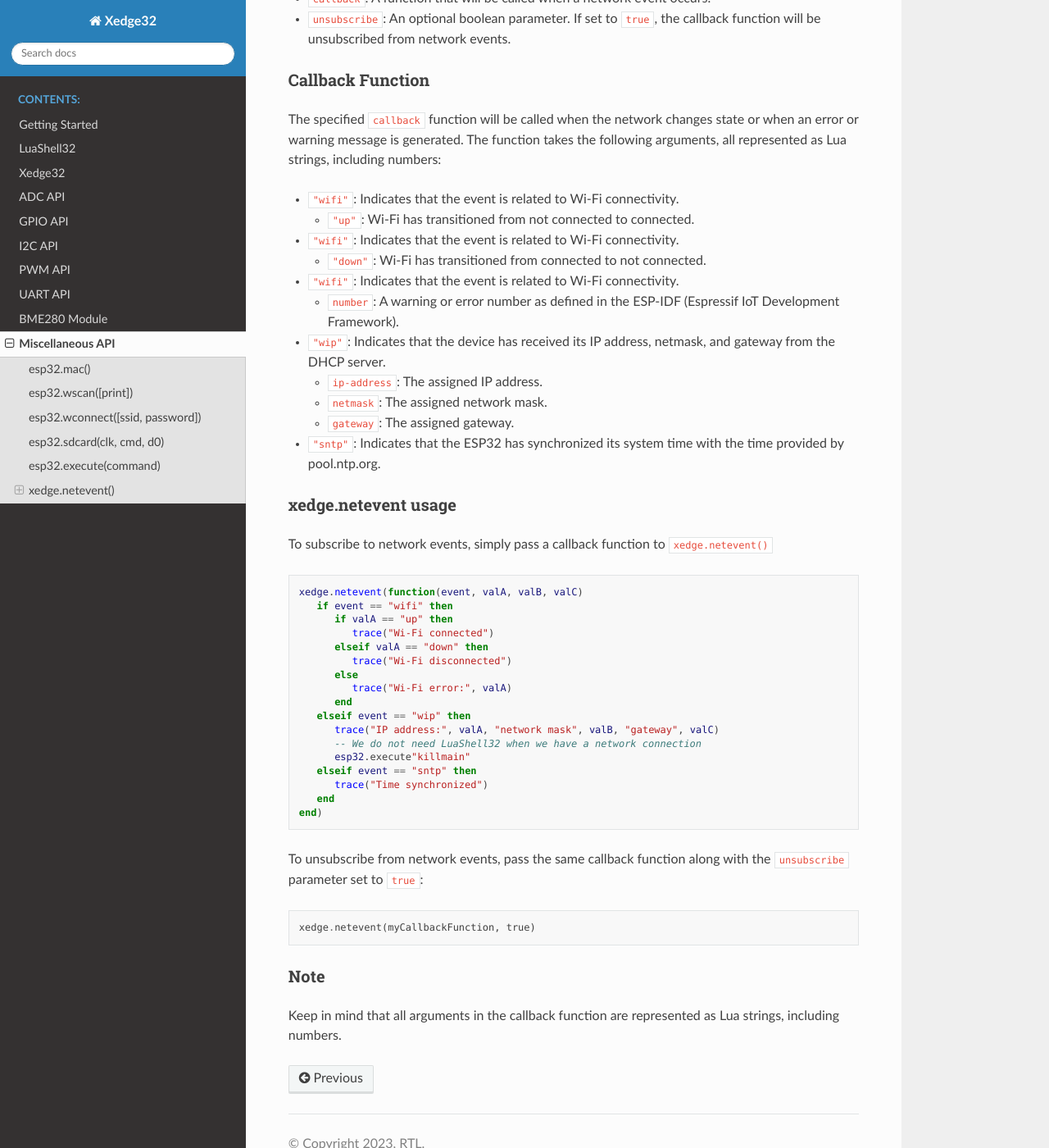
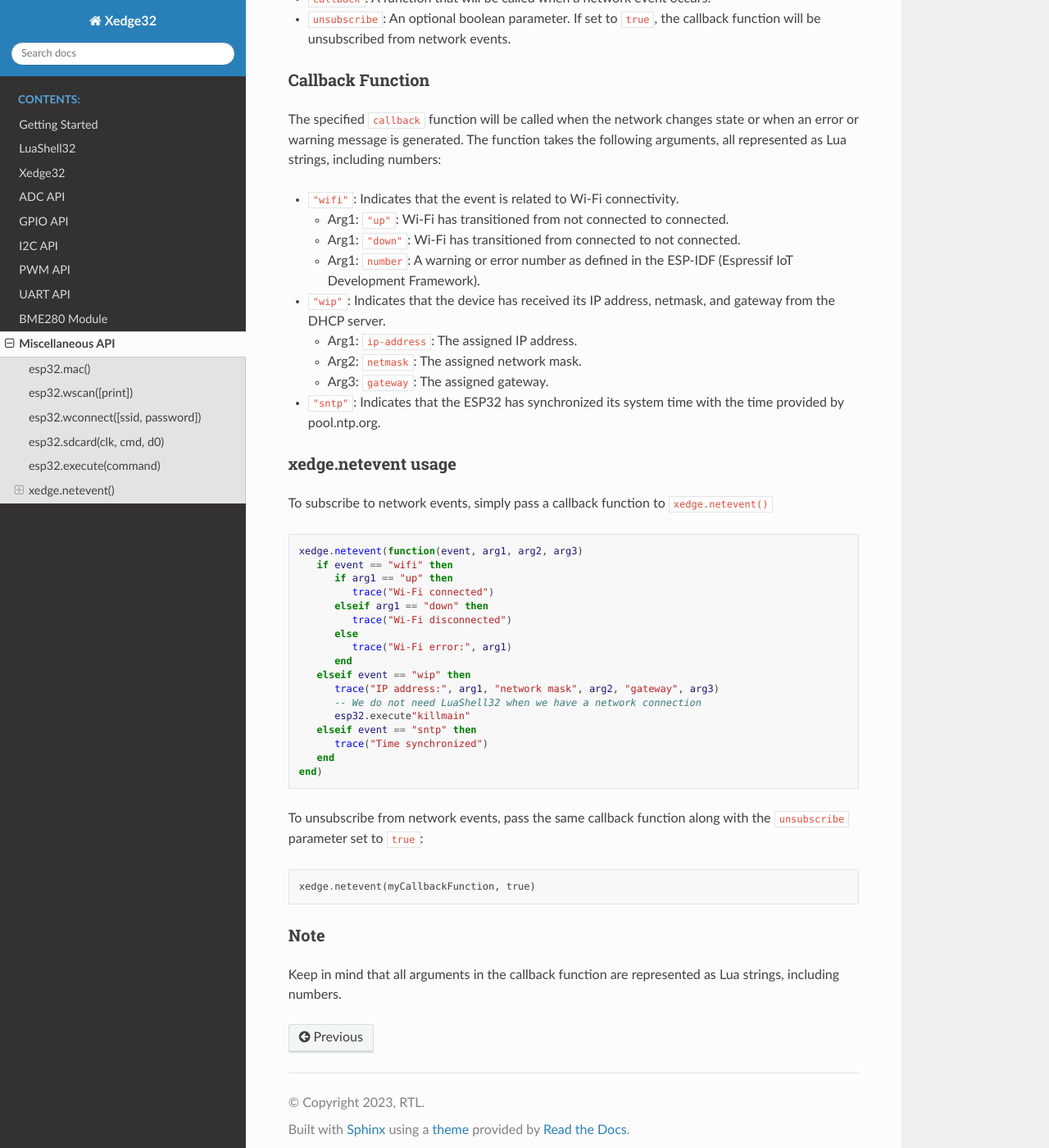
Before and after one commit to RealTimeLogic/Xedge32, a Sphinx documentation site: the page built from doc/source/misc.rst, in a window 1280 px wide and 1400 px high, scrolled down 2089 px. Shown: the whole window at 82% size. Built offline with Sphinx 7.4.7 and the Read the Docs theme 2.0.0, drawn with Linux system fonts in a browser that asks for light colours.

```diff
--- a/doc/source/misc.rst
+++ b/doc/source/misc.rst
@@ -95,21 +95,15 @@ The specified ``callback`` function will be called when the network changes stat
 
 - ``"wifi"``: Indicates that the event is related to Wi-Fi connectivity.
 
-  - ``"up"``: Wi-Fi has transitioned from not connected to connected.
-
-- ``"wifi"``: Indicates that the event is related to Wi-Fi connectivity.
-
-  - ``"down"``: Wi-Fi has transitioned from connected to not connected.
-
-- ``"wifi"``: Indicates that the event is related to Wi-Fi connectivity.
-
-  - ``number``: A warning or error number as defined in the ESP-IDF (Espressif IoT Development Framework).
+  - Arg1: ``"up"``: Wi-Fi has transitioned from not connected to connected.
+  - Arg1: ``"down"``: Wi-Fi has transitioned from connected to not connected.
+  - Arg1: ``number``: A warning or error number as defined in the ESP-IDF (Espressif IoT Development Framework).
 
 - ``"wip"``: Indicates that the device has received its IP address, netmask, and gateway from the DHCP server.
 
-  - ``ip-address``: The assigned IP address.
-  - ``netmask``: The assigned network mask.
-  - ``gateway``: The assigned gateway.
+  - Arg1: ``ip-address``: The assigned IP address.
+  - Arg2: ``netmask``: The assigned network mask.
+  - Arg3: ``gateway``: The assigned gateway.
 
 - ``"sntp"``: Indicates that the ESP32 has synchronized its system time with the time provided by pool.ntp.org.
 
@@ -120,17 +114,17 @@ To subscribe to network events, simply pass a callback function to ``xedge.netev
 
 .. code-block:: lua
 
-   xedge.netevent(function(event, valA, valB, valC)
+   xedge.netevent(function(event, arg1, arg2, arg3)
       if event == "wifi" then
-         if valA == "up" then
+         if arg1 == "up" then
             trace("Wi-Fi connected")
-         elseif valA == "down" then
+         elseif arg1 == "down" then
             trace("Wi-Fi disconnected")
          else
-            trace("Wi-Fi error:", valA)
+            trace("Wi-Fi error:", arg1)
          end
       elseif event == "wip" then
-         trace("IP address:", valA, "network mask", valB, "gateway", valC)
+         trace("IP address:", arg1, "network mask", arg2, "gateway", arg3)
          -- We do not need LuaShell32 when we have a network connection
          esp32.execute"killmain"
       elseif event == "sntp" then
```
Also changed, not shown: 6 other files.
